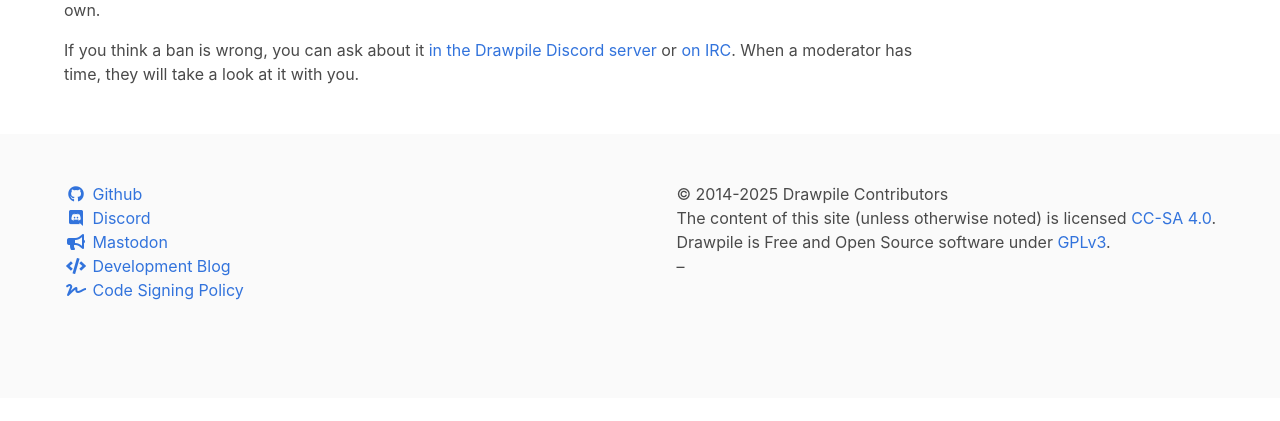
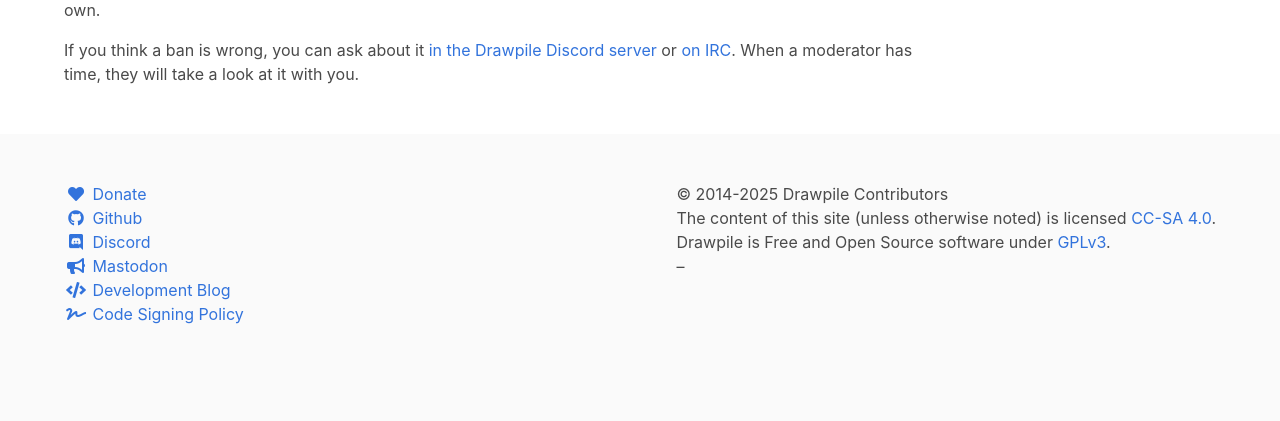
Before and after one commit to drawpile/website, a Django app: template communities/templates/communities/ban.html in a window 1280 px wide. Shown: the part 304-725 px from the top of the page. Run offline with Django 3.2, Linux system fonts and the light colour scheme; the template is opened without the code that fills it, so the values that code supplies are empty; parts of the project's set-up code (start-up, migrations or seed data) failed here and were passed over.

Commit message:
Add donation link in footer

```diff
--- a/templates/base.html
+++ b/templates/base.html
@@ -73,6 +73,7 @@
 	<div class="container">
 		<div class="columns">
 			<div class="column">
+				<a href="https://donate.drawpile.org/" target="_blank"><span class="icon"><i class="fas fa-heart"></i></span> Donate</a><br>
 				<a href="https://github.com/drawpile/" target="_blank"><span class="icon"><i class="fab fa-github"></i></span> Github</a><br>
 				<a href="/discord/" target="_blank"><span class="icon"><i class="fab fa-discord"></i></span> Discord</a><br>
 				<a href="/fedi/" target="_blank"><span class="icon"><i class="fa fa-bullhorn"></i></span> Mastodon</a><br>
```
